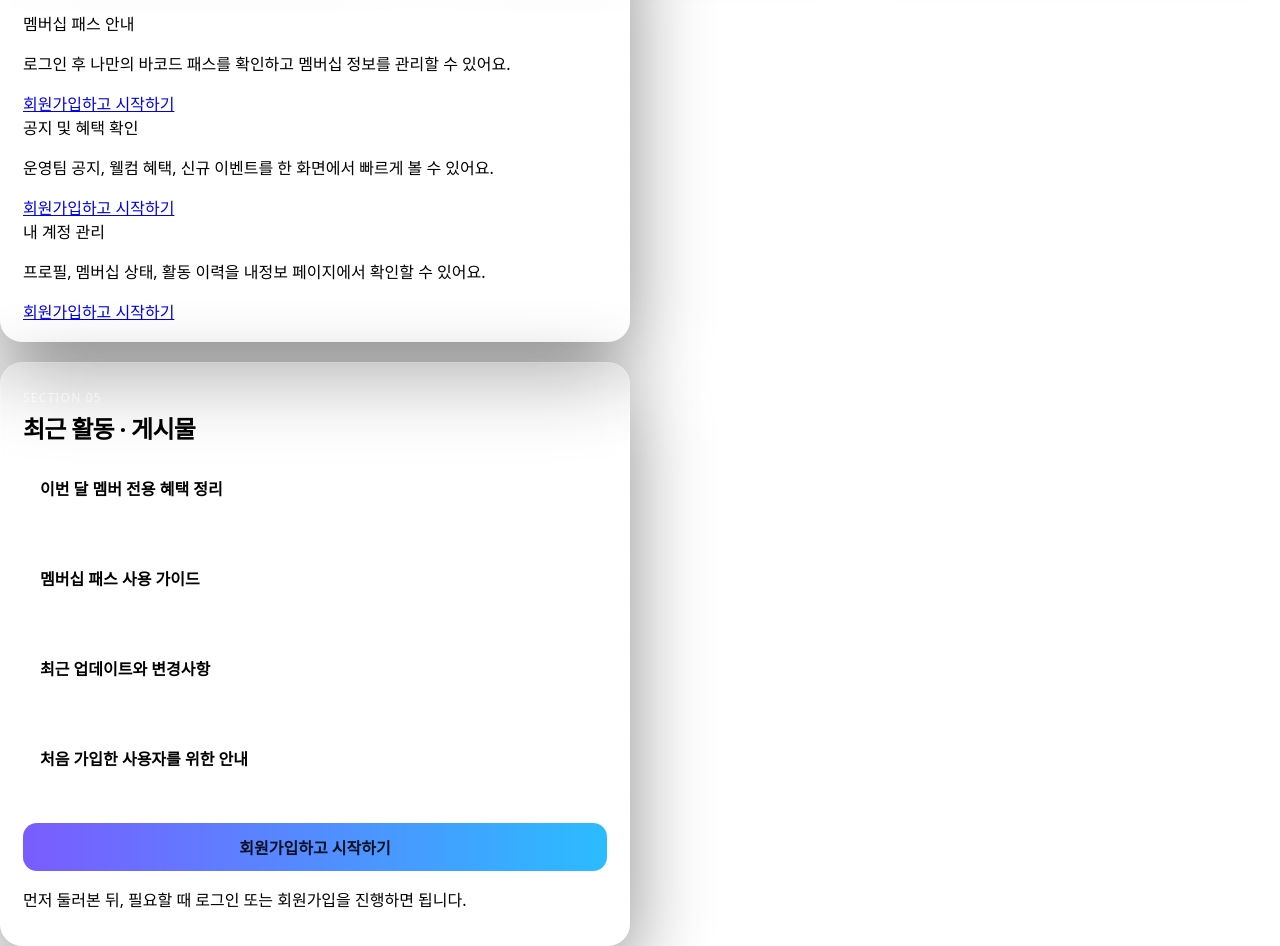
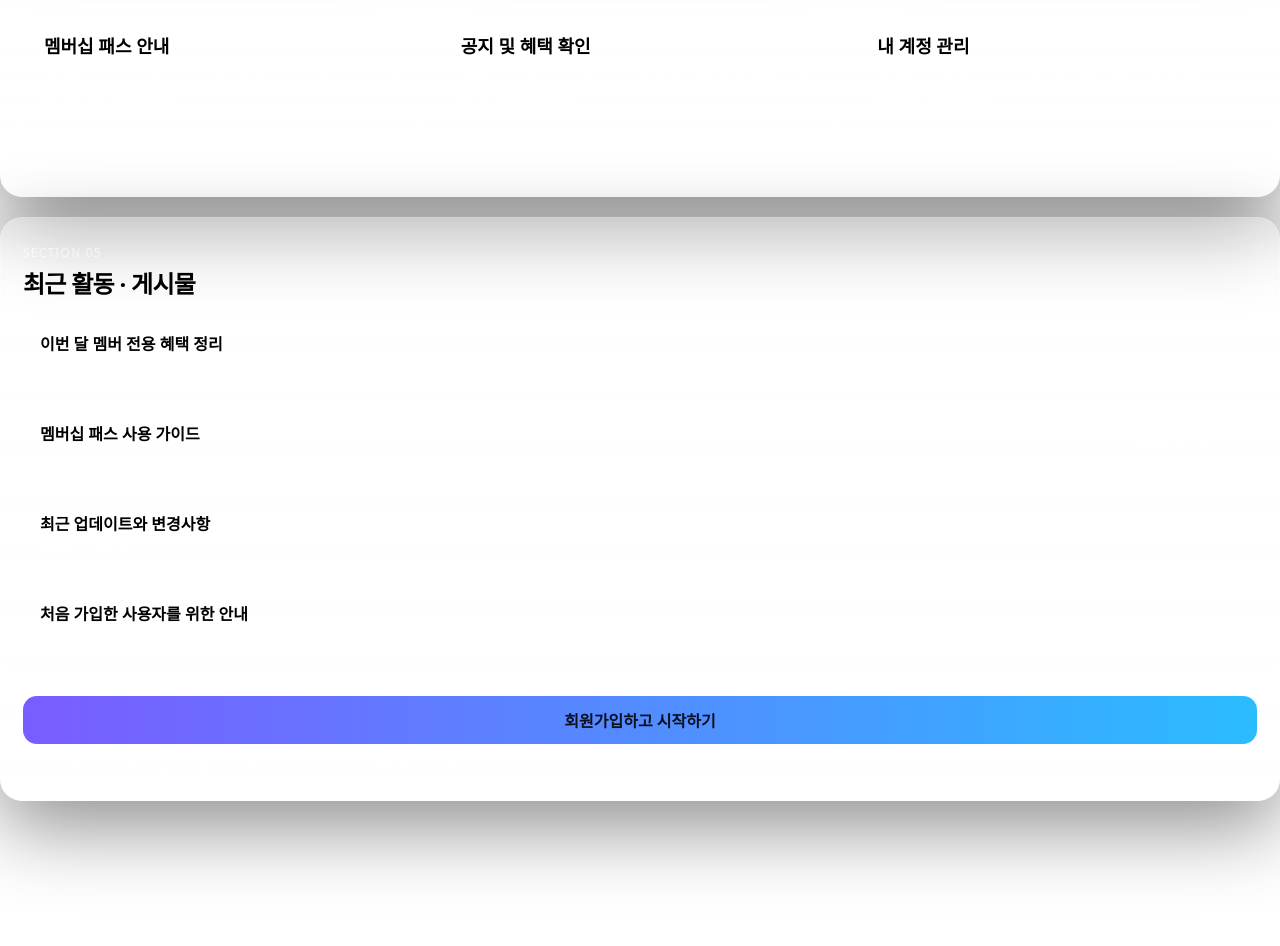
Before and after one commit to jienemadmin/take01, a Next.js app: page / in a window 1280 px wide. Shown: the part 1280-2226 px from the top of the page. After the commit the page ends 2081 px from the top, so only its background shows below. Built offline with nearby package versions, Linux system fonts and the light colour scheme; no server answers.

Commit message:
Update globals.css

```diff
--- a/app/globals.css
+++ b/app/globals.css
@@ -135,7 +135,6 @@ body { margin: 0; font-family: ui-sans-serif, system-ui, -apple-system, "Segoe U
 }
 .mp-footBtn:hover { background: rgba(255,255,255,.09); }
 
-
 .public-home {
   display: grid;
   gap: 20px;
@@ -246,6 +245,10 @@ body { margin: 0; font-family: ui-sans-serif, system-ui, -apple-system, "Segoe U
   display: grid;
   grid-template-columns: 1fr 1fr;
   gap: 20px;
+}
+
+.public-panel--full {
+  grid-column: 1 / -1;
 }
 
 .public-sectionHead {
@@ -411,69 +414,45 @@ body { margin: 0; font-family: ui-sans-serif, system-ui, -apple-system, "Segoe U
   font-weight: 600;
 }
 
-.public-mapMock {
-  position: relative;
-  min-height: 220px;
-  border-radius: 18px;
-  border: 1px solid rgba(255,255,255,.1);
-  background:
-    radial-gradient(circle at 20% 30%, rgba(43,188,255,.15), transparent 30%),
-    radial-gradient(circle at 70% 60%, rgba(122,92,255,.18), transparent 28%),
-    rgba(255,255,255,.04);
-  padding: 18px;
+.public-benefitGrid {
+  display: grid;
+  grid-template-columns: repeat(3, 1fr);
+  gap: 16px;
 }
 
-.public-mapMock__badge {
-  display: inline-flex;
-  padding: 6px 10px;
-  border-radius: 999px;
-  background: rgba(255,255,255,.08);
-  font-size: 12px;
-  border: 1px solid rgba(255,255,255,.12);
+.public-benefitCard {
+  padding: 20px;
+  border-radius: 18px;
+  background: rgba(255,255,255,.04);
+  border: 1px solid rgba(255,255,255,.08);
 }
 
-.public-mapMock__pins {
-  position: relative;
-  height: 110px;
-  margin-top: 24px;
+.public-benefitCard__title {
+  font-size: 18px;
+  font-weight: 700;
+  margin-bottom: 10px;
 }
 
-.public-mapMock__pins span {
-  position: absolute;
-  width: 16px;
-  height: 16px;
-  border-radius: 50% 50% 50% 0;
-  transform: rotate(-45deg);
-  background: linear-gradient(135deg, #7a5cff, #2bbcff);
-}
-
-.public-mapMock__pins span:nth-child(1) {
-  top: 10px;
-  left: 18%;
-}
-.public-mapMock__pins span:nth-child(2) {
-  top: 44px;
-  left: 50%;
-}
-.public-mapMock__pins span:nth-child(3) {
-  top: 20px;
-  left: 78%;
-}
-
-.public-mapMock p {
+.public-benefitCard__desc {
   margin: 0;
   color: rgba(255,255,255,.72);
   line-height: 1.55;
 }
 
-.public-lodgingList,
+.public-benefitCard__cta {
+  display: inline-block;
+  margin-top: 16px;
+  color: rgba(255,255,255,.92);
+  font-weight: 600;
+  text-decoration: none;
+}
+
 .public-postList {
   display: grid;
   gap: 12px;
   margin-top: 16px;
 }
 
-.public-lodgingItem,
 .public-postItem {
   display: flex;
   align-items: center;
@@ -485,22 +464,33 @@ body { margin: 0; font-family: ui-sans-serif, system-ui, -apple-system, "Segoe U
   border: 1px solid rgba(255,255,255,.08);
 }
 
-.public-lodgingName,
 .public-postTitle {
   font-weight: 700;
 }
 
-.public-lodgingMeta,
 .public-postMeta {
   margin-top: 4px;
   color: rgba(255,255,255,.68);
   font-size: 14px;
 }
 
+.public-finalCta {
+  display: grid;
+  gap: 12px;
+  margin-top: 18px;
+}
+
+.public-finalCta p {
+  margin: 0;
+  color: rgba(255,255,255,.72);
+  line-height: 1.6;
+}
+
 @media (max-width: 980px) {
   .public-hero__content,
   .public-sectionGrid,
-  .public-bannerGrid {
+  .public-bannerGrid,
+  .public-benefitGrid {
     grid-template-columns: 1fr;
   }
 
@@ -523,8 +513,8 @@ body { margin: 0; font-family: ui-sans-serif, system-ui, -apple-system, "Segoe U
     font-size: 30px;
   }
 
-  .public-lodgingItem,
-  .public-postItem {
+  .public-postItem,
+  .public-infoItem {
     flex-direction: column;
     align-items: flex-start;
   }
```
